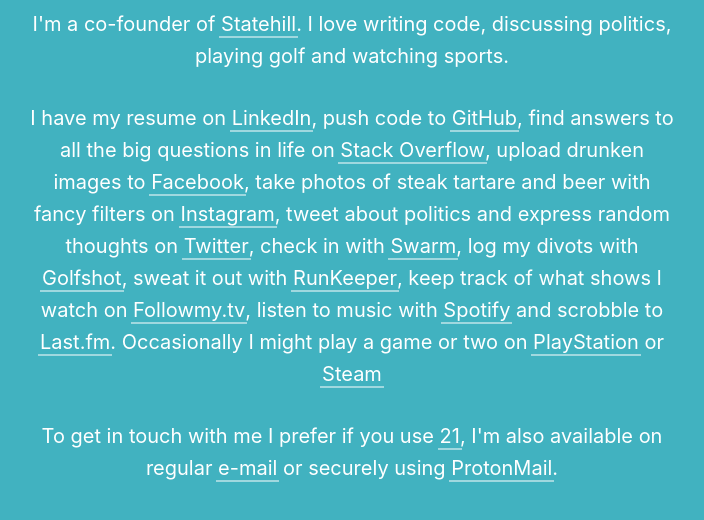
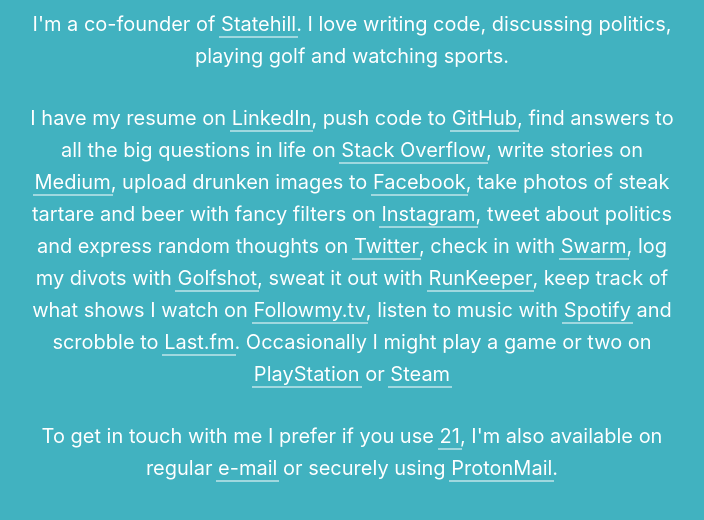
Before and after one commit to klr/klr.io, a website: page src/index.html in a window 1280 px wide. Shown: the part 218-738 px from the top of the page, without its empty margins (288-992 px from the left). Drawn offline with Linux system fonts and the light colour scheme.

Commit message:
Medium link

```diff
--- a/src/index.html
+++ b/src/index.html
@@ -32,7 +32,7 @@
 
         <p>I'm a co-founder of <a href="https://statehill.com">Statehill</a>. I love writing code, discussing politics, playing golf and watching sports.</p>
 
-        <p>I have my resume on <a href="https://www.linkedin.com/in/karlroos">LinkedIn</a>, push code to <a href="https://github.com/klr">GitHub</a>, find answers to all the big questions in life on <a href="http://stackoverflow.com/users/517616/karl-laurentius-roos">Stack Overflow</a>, upload drunken images to <a href="https://www.facebook.com/karlroos">Facebook</a>, take photos of steak tartare and beer with fancy filters on <a href="http://instagram.com/karlroos">Instagram</a>, tweet about politics and express random thoughts on <a href="https://twitter.com/karlroos">Twitter</a>, check in with <a href="https://foursquare.com/karlroos">Swarm</a>, log my divots with <a href="http://golfshot.com/members/0376001110/statistics">Golfshot</a>, sweat it out with <a href="http://runkeeper.com/user/karlroos/profile">RunKeeper</a>, keep track of what shows I watch on <a href="http://followmy.tv/u/klr">Followmy.tv</a>, listen to music with <a href="https://open.spotify.com/user/karlroos">Spotify</a> and scrobble to
+        <p>I have my resume on <a href="https://www.linkedin.com/in/karlroos">LinkedIn</a>, push code to <a href="https://github.com/klr">GitHub</a>, find answers to all the big questions in life on <a href="http://stackoverflow.com/users/517616/karl-laurentius-roos">Stack Overflow</a>, write stories on <a href="https://medium.com/@karlroos">Medium</a>, upload drunken images to <a href="https://www.facebook.com/karlroos">Facebook</a>, take photos of steak tartare and beer with fancy filters on <a href="http://instagram.com/karlroos">Instagram</a>, tweet about politics and express random thoughts on <a href="https://twitter.com/karlroos">Twitter</a>, check in with <a href="https://foursquare.com/karlroos">Swarm</a>, log my divots with <a href="http://golfshot.com/members/0376001110/statistics">Golfshot</a>, sweat it out with <a href="http://runkeeper.com/user/karlroos/profile">RunKeeper</a>, keep track of what shows I watch on <a href="http://followmy.tv/u/klr">Followmy.tv</a>, listen to music with <a href="https://open.spotify.com/user/karlroos">Spotify</a> and scrobble to
         <a href="http://last.fm/user/karlroos">Last.fm</a>. Occasionally I might play a game or two on <a href="https://my.playstation.com/karlroos">PlayStation</a> or <a href="http://steamcommunity.com/id/kl_r/">Steam</a></p>
 
         <p>To get in touch with me I prefer if you use <a href="https://21.co/karlroos/">21</a>, I'm also available on regular <a href="mailto:karlroos93@gmail.com">e-mail</a> or securely using <a href="mailto:klr@protonmail.ch">ProtonMail</a>.</p>
```
